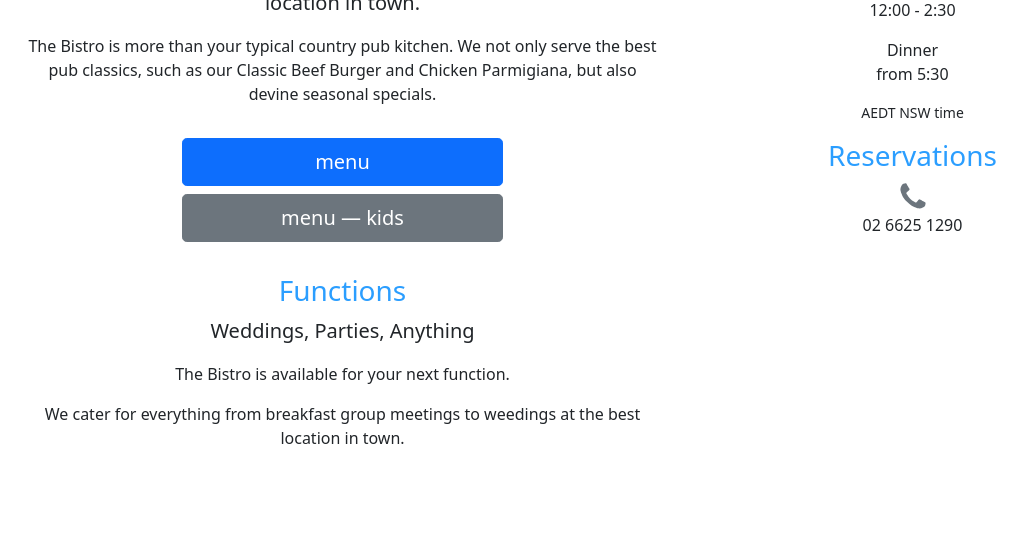
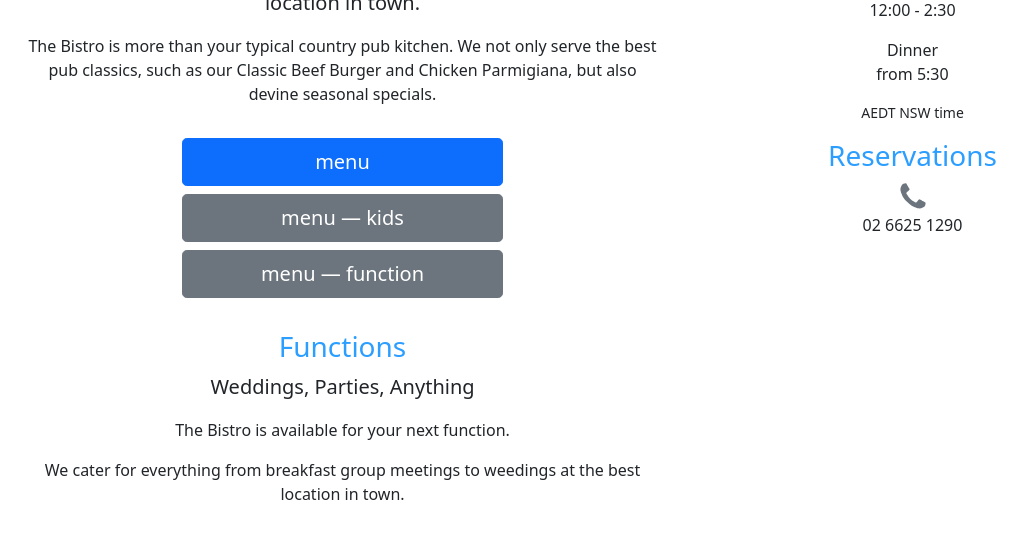
Before and after one commit to GbahTav/GbahTav.github.io, a Jekyll site: the page built from bistro.html, in a window 1280 px wide and 900 px high, scrolled down 584 px, cut to the strip 0-558 px from the top of the window. Shown: the top 539 px of the strip, without its empty margins (60-1087 px from the left). Built offline with Jekyll 4.4.1, drawn with Linux system fonts in a browser that asks for light colours.

Commit message:
Update bistro.html

```diff
--- a/bistro.html
+++ b/bistro.html
@@ -15,6 +15,7 @@ background: /img/kitchen_drk.jpg
       <div class="d-grid gap-2 col-6 mx-auto my-3 py-3">
         <a href="../menu.pdf" class="btn btn-lg btn-primary">menu</a>
         <a href="../menu_kids.pdf" class="btn btn-lg btn-secondary">menu &mdash; kids</a>
+        <a href="../menu_function.pdf" class="btn btn-lg btn-secondary">menu &mdash; function</a>
       </div>
       <h3 class="text-brand-base">Functions</h3>
       <p class="lead">Weddings, Parties, Anything</p>
```
